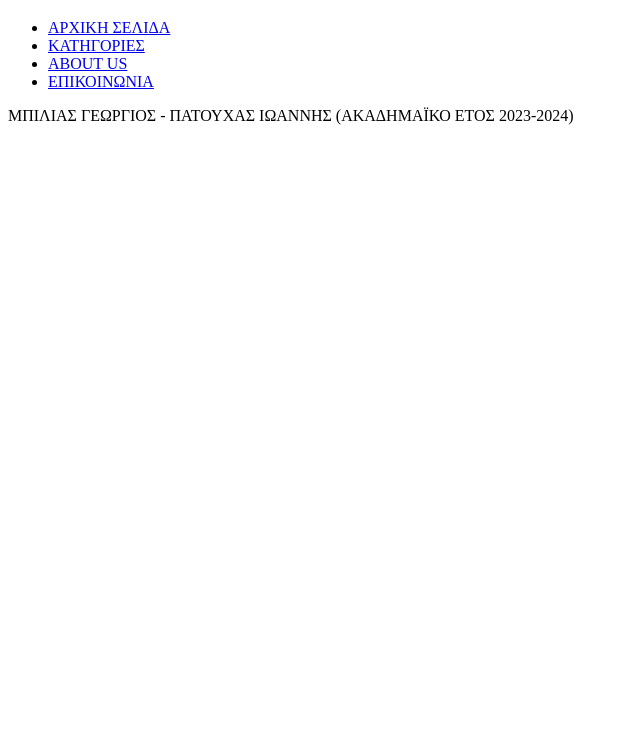
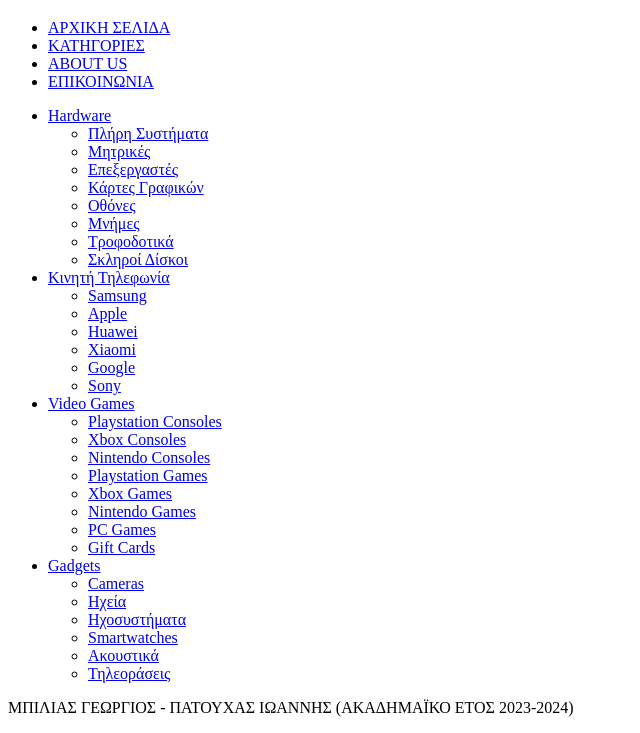
Before and after one commit to GeorgeBilias/web_dev_1, a plain HTML site: page categories.html in a window 1280 px wide. Shown: the part 173-906 px from the top of the page, without its empty margins (0-640 px from the left). Before the commit the page ends 800 px from the top, so only its background shows below. Drawn offline with Linux system fonts and the light colour scheme.

Commit message:
Added menu

```diff
--- a/categories.html
+++ b/categories.html
@@ -10,8 +10,12 @@
     </head>
 
     <body>
-        <img src="" width="100" height="100">
-        <h1>E-SHOP.GR</h1>
+
+        <div class="title">
+            <img src="" width="100" height="100">
+            <h1>E-SHOP.GR</h1>
+        </div>
+
         <div class="main-bar">
             <ul>
                 <li><a href="index.html">AΡΧΙΚΗ ΣΕΛΙΔΑ</a></li>
@@ -20,9 +24,60 @@
                 <li><a href="contact_info.html">ΕΠΙΚΟΙΝΩΝΙΑ</a></li>
             </ul>
         </div>
+
+        <div class="categories">
+            <ul>
+                <li class="category"><a href='#'>Hardware</a>
+                    <ul>
+                        <li class="subcategory"><a href='#'>Πλήρη Συστήματα</li></a>
+                        <li class="subcategory"><a href='#'>Μητρικές</li></a>
+                        <li class="subcategory"><a href='#'>Επεξεργαστές</li></a>
+                        <li class="subcategory"><a href='#'>Κάρτες Γραφικών</li></a>
+                        <li class="subcategory"><a href='#'>Οθόνες</li></a>
+                        <li class="subcategory"><a href='#'>Μνήμες</li></a>
+                        <li class="subcategory"><a href='#'>Τροφοδοτικά</li></a>
+                        <li class="subcategory"><a href='#'>Σκληροί Δίσκοι</li></a>
+                    </ul>
+                </li>
+                <li class="category"><a href='#'>Κινητή Τηλεφωνία</a>
+                    <ul>
+                        <li class="subcategory"><a href='#'>Samsung</li></a>
+                        <li class="subcategory"><a href='#'>Apple</li></a>
+                        <li class="subcategory"><a href='#'>Huawei</li></a>
+                        <li class="subcategory"><a href='#'>Xiaomi</li></a>
+                        <li class="subcategory"><a href='#'>Google</li></a>
+                        <li class="subcategory"><a href='#'>Sony</li></a>
+                    </ul>
+                </li>
+                <li class="category"><a href='#'>Video Games</a>
+                    <ul>
+                        <li class="subcategory"><a href='#'>Playstation Consoles</li></a>
+                        <li class="subcategory"><a href='#'>Xbox Consoles</li></a>
+                        <li class="subcategory"><a href='#'>Nintendo Consoles</li></a>
+                        <li class="subcategory"><a href='#'>Playstation Games</li></a>
+                        <li class="subcategory"><a href='#'>Xbox Games</li></a>
+                        <li class="subcategory"><a href='#'>Nintendo Games</li></a>
+                        <li class="subcategory"><a href='#'>PC Games</li></a>
+                        <li class="subcategory"><a href='#'>Gift Cards</li></a>
+                    </ul>
+                </li>
+                <li class="category"><a href='#'>Gadgets</a>
+                    <ul>
+                        <li class="subcategory"><a href='#'>Cameras</li></a>
+                        <li class="subcategory"><a href='#'>Ηχεία</li></a>
+                        <li class="subcategory"><a href='#'>Ηχοσυστήματα</li></a>
+                        <li class="subcategory"><a href='#'>Smartwatches</li></a>
+                        <li class="subcategory"><a href='#'>Ακουστικά</li></a>
+                        <li class="subcategory"><a href='#'>Τηλεοράσεις</li></a>
+                    </ul>
+                </li>
+            </ul>
+        </div>
+
         <footer>
             <p>ΜΠΙΛΙΑΣ ΓΕΩΡΓΙΟΣ - ΠΑΤΟΥΧΑΣ ΙΩΑΝΝΗΣ (ΑΚΑΔΗΜΑΪΚΟ ΕΤΟΣ 2023-2024)</p>
         </footer>
+
     </body>
 
 </html>
```
Also changed, not shown: about_us.html (+9 -2 lines), contact_info.html (+9 -2 lines), index.html (+8 -2 lines), cheat_sheet.txt.
